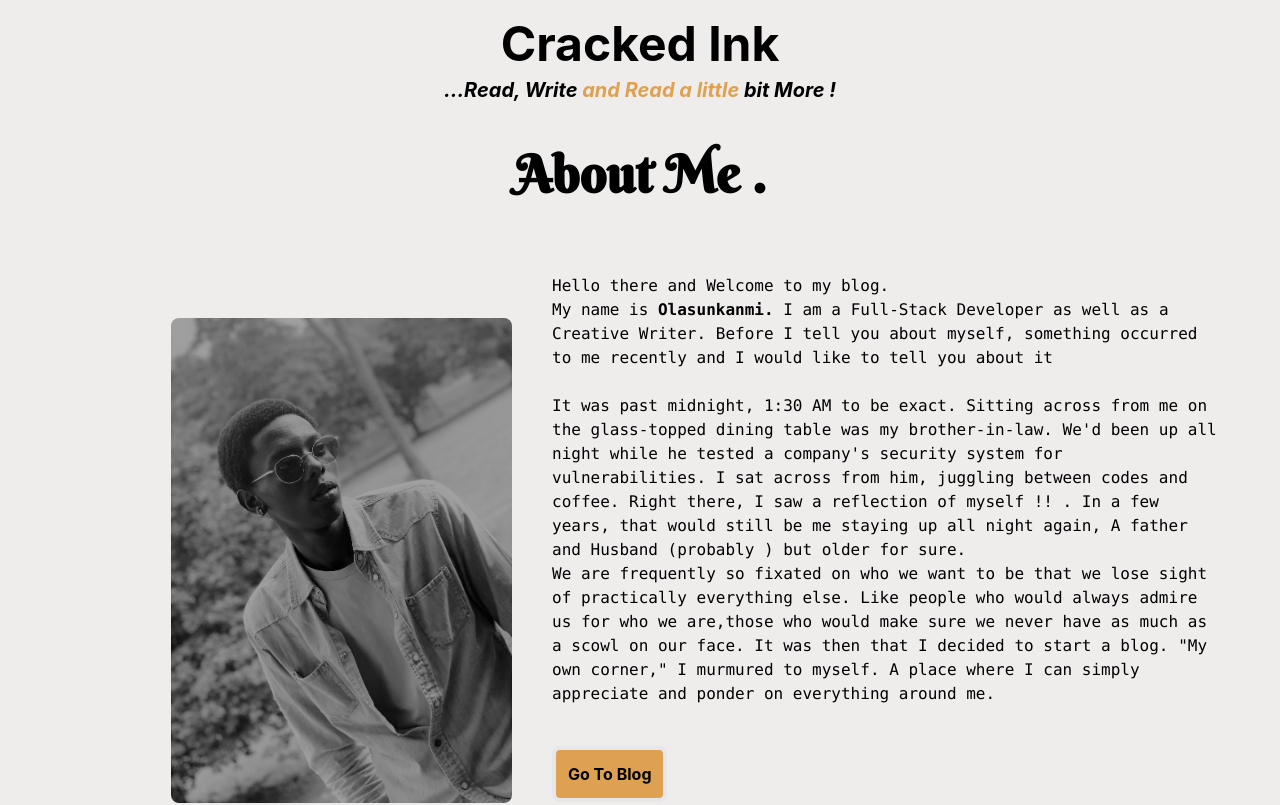
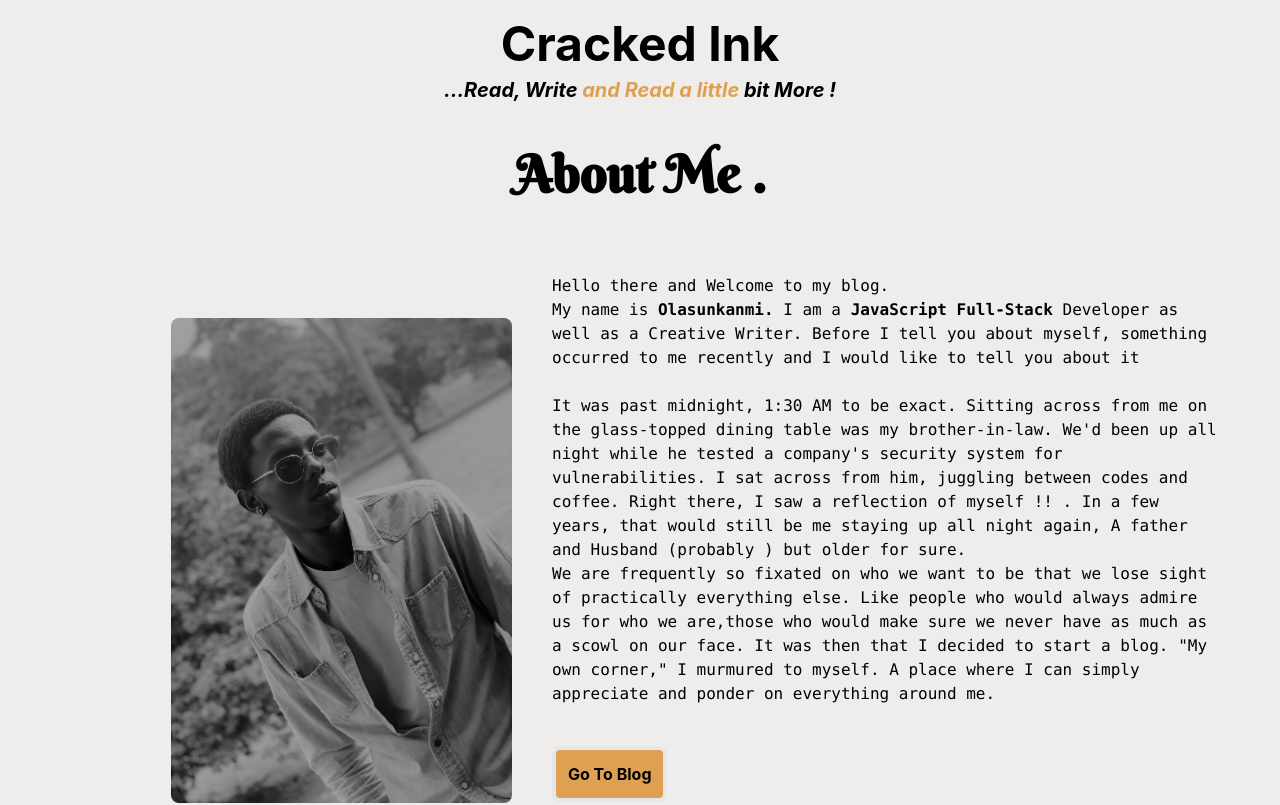
Before and after one commit to Olatisunkanmi/Who-wants-to-a-Mil-Game, a React (Create React App) app in the folder client/: page / in a window 1280 px wide. Shown: the top 805 px of the page. Built offline with nearby package versions, Linux system fonts and the light colour scheme; no server answers.

Commit message:
Update About.jsx

```diff
--- a/client/src/Pages/About/About.jsx
+++ b/client/src/Pages/About/About.jsx
@@ -41,7 +41,7 @@ const About = () => {
                                                                       <p className="font-mono text-md xl:text-xl leading-normal">
                                                                       Hello there and Welcome to my blog. <br />
                                                                       My name is <span className='font-bold text-black text-1xl'>Olasunkanmi. </span>
-                                                                      I am a Full-Stack Developer as well as a Creative Writer.
+                                                                      I am a <strong>JavaScript Full-Stack  </strong> Developer as well as a Creative Writer.
                                                                       Before I tell you about myself, something occurred to me recently and I would like to tell you about it
                                                                       <br />
                                                                       <br />
```
